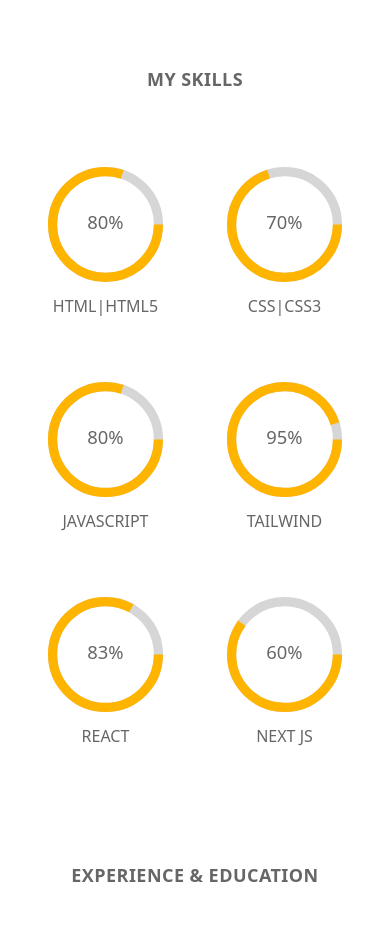
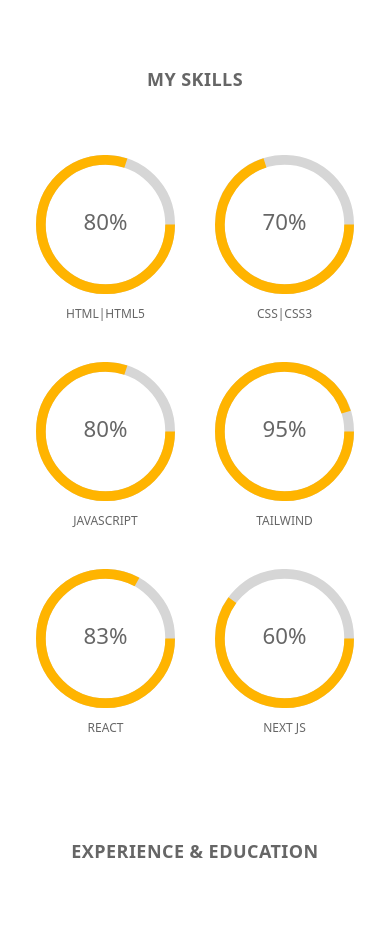
Before and after one commit to prama12/Portfolio-next, a Next.js app: page /about in a window 390 px wide. Shown: the part 1000-1945 px from the top of the page. Built offline with nearby package versions, Linux system fonts and the light colour scheme.

Commit message:
adding padding of progeressbar

```diff
--- a/components/commen/ProgressBar.jsx
+++ b/components/commen/ProgressBar.jsx
@@ -8,7 +8,7 @@ const ProgressBar = ({ name, percent }) => {
     setPerentsetter(percent);
   }, [percent]);
   return (
-    <div className=" w-full p-8 xsm:p-10 sm:p-12 md:p-10 lg:p-12  col-span-6 md:col-span-3 flex flex-col items-center gap-3">
+    <div className=" w-full p-5 xsm:p-10 xxsm:p-14 sm:px-24 md:p-12 col-span-6 md:col-span-3 flex flex-col items-center gap-3">
       <CircularProgressbar
         styles={buildStyles({
           rotation: 0.25,
@@ -20,13 +20,13 @@ const ProgressBar = ({ name, percent }) => {
           trailColor: "#d6d6d6",
           backgroundColor: "#3e98c7",
         })}
-        strokeWidth={8}
+        strokeWidth={7}
         value={percentsetter}
         maxValue={100}
         text={`${percentsetter}%`}
       />
-      <div className=" font-medium text-primary-dark dark:text-primary-light">
-        {name.toUpperCase()}
+      <div className=" font-medium uppercase text-xs sm:text-sm md:text-base text-primary-dark dark:text-primary-light">
+        {name}
       </div>
     </div>
   );
--- a/tailwind.config.js
+++ b/tailwind.config.js
@@ -8,6 +8,7 @@ module.exports = {
   theme: {
     screens: {
       xsm: "420px",
+      xxsm: "500px",
       sm: "640px",
       // => @media (min-width: 640px) { ... }
 
```
